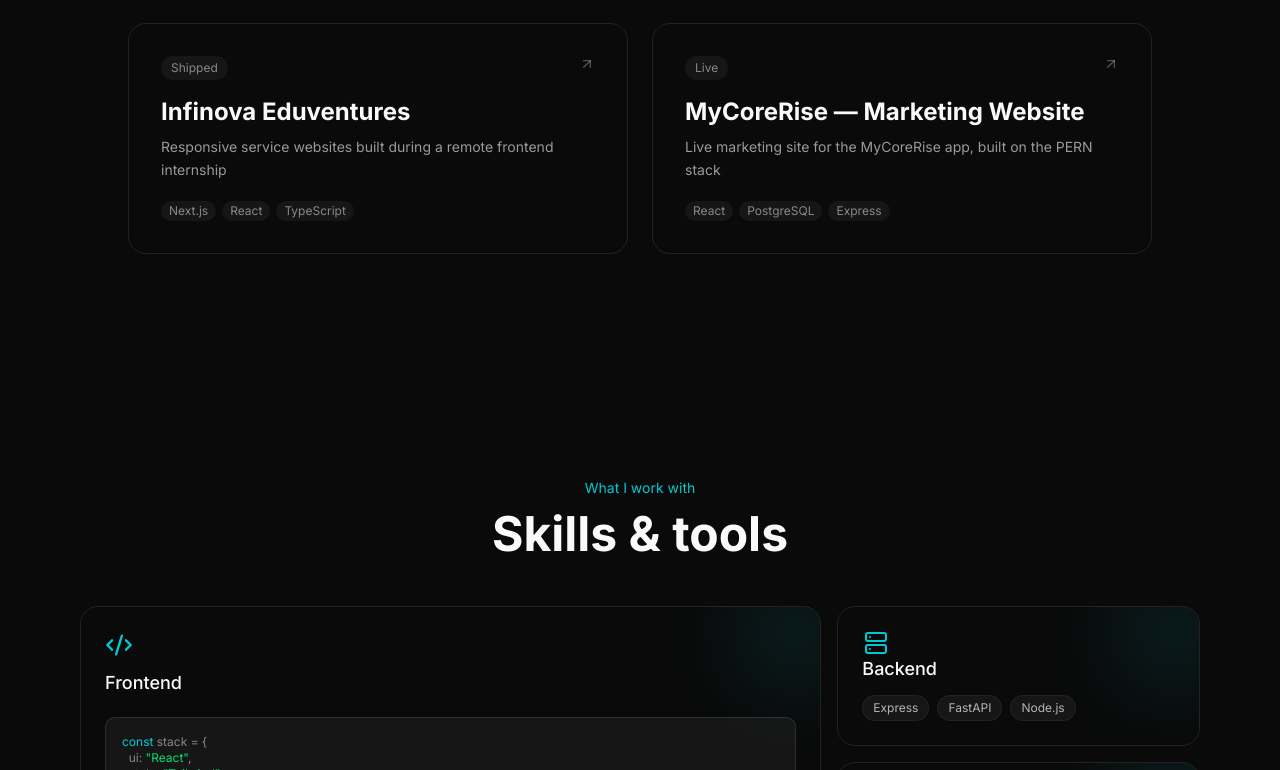
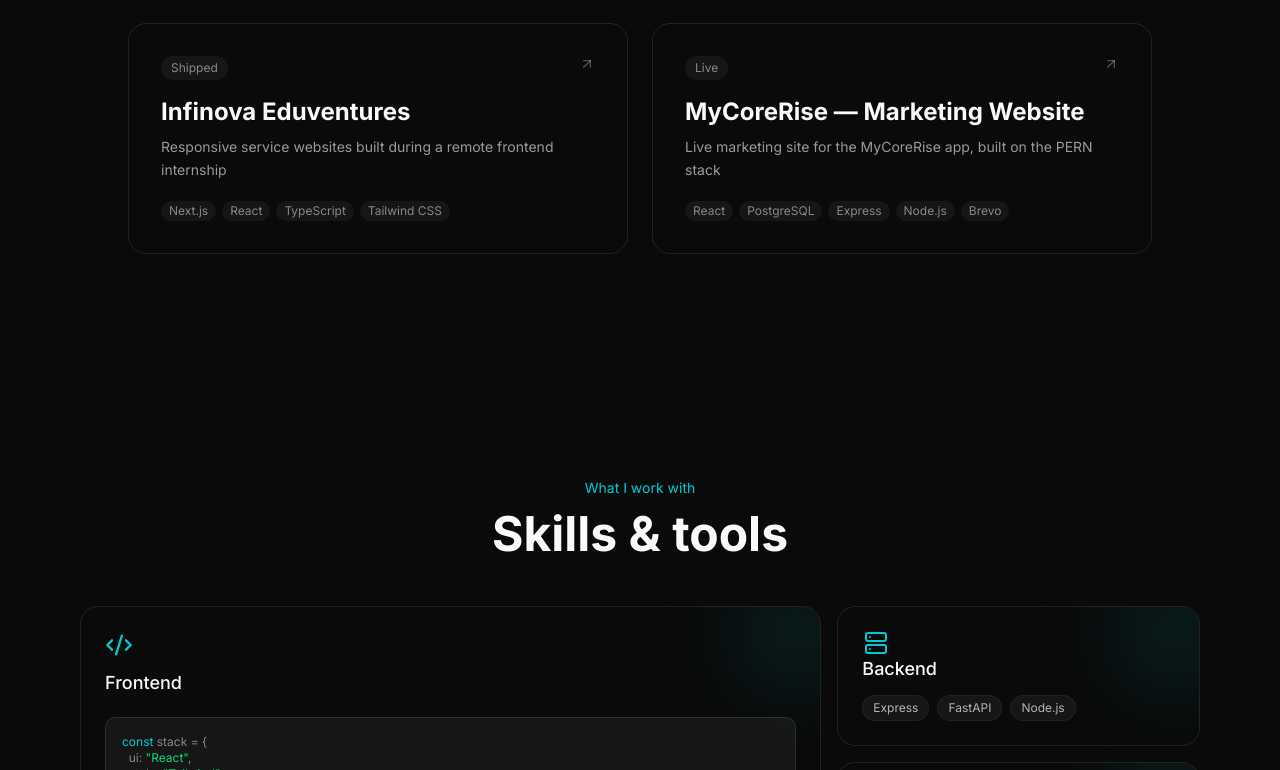
Before and after one commit to Dishon11/Portfolio, a Next.js app: page / in a window 1280 px wide. Shown: the part 1559-2329 px from the top of the page. Built offline with nearby package versions, Linux system fonts and the light colour scheme; no server answers.

Commit message:
updated code of skill stack section

```diff
--- a/components/FeaturedProject.tsx
+++ b/components/FeaturedProject.tsx
@@ -111,7 +111,7 @@
                   </p>
 
                   <div className="flex flex-wrap gap-1.5">
-                    {project.stack.slice(0, 3).map((t) => (
+                    {project.stack.map((t) => (
                       <span
                         key={t}
                         className="text-xs px-2 py-0.5 rounded-full bg-foreground/5 text-foreground/50"
```
